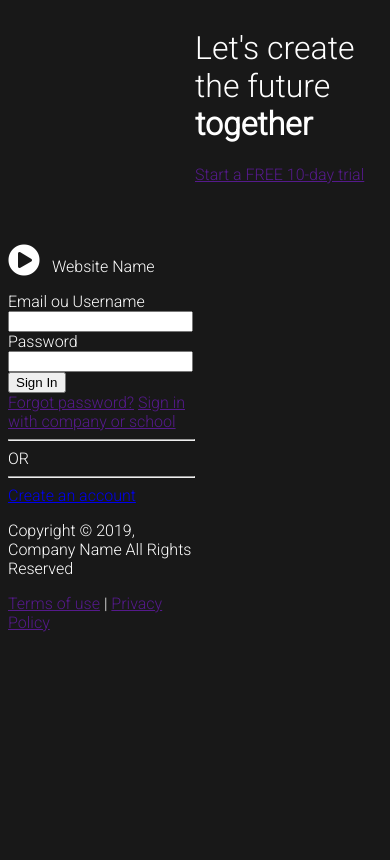
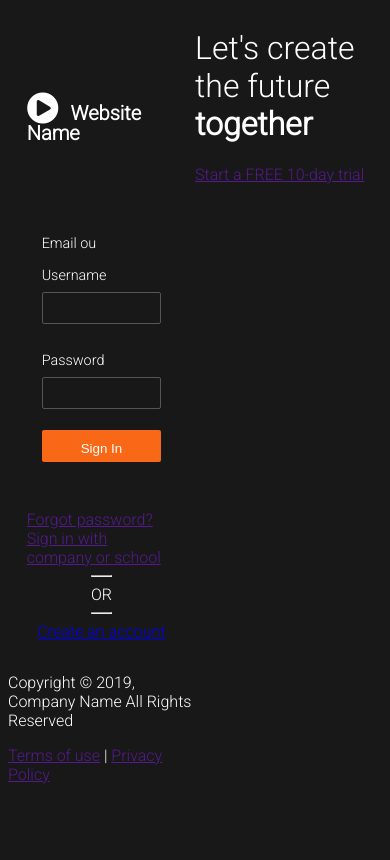
Before and after one commit to AzafoCossa/HTML-CSS-JavaScript, a PHP site: page / in a window 390 px wide. Run offline with PHP 8.4, Linux system fonts and the light colour scheme; some libraries are stand-ins or nearby versions.

Commit message:
Added media querie

```diff
--- a/PluralRight Login page clone/css/style.css
+++ b/PluralRight Login page clone/css/style.css
@@ -1,4 +1,8 @@
 @import url('https://fonts.googleapis.com/css?family=Roboto:300&display=swap');
+
+* {
+    box-sizing: border-box;
+}
 
 body {
     font-family: 'Roboto', sans-serif;
@@ -34,3 +38,76 @@ h6 {
 #right {
     flex: 1;
 }
+
+#sign-in {
+    display: flex;
+    flex-direction: column;
+    justify-content: center;
+    align-items: center;
+    width: 80%;
+    padding-bottom: 1rem;
+}
+
+#sign-in form {
+    width: 80%;
+    padding-bottom: 3rem;
+}
+
+#sign-in .logo {
+    margin-bottom: 8vh;
+}
+
+.logo .site-name {
+    font-size: 20px;
+    font-weight: 900;
+    line-height: 1.2rem;
+}
+
+#sign-in label {
+    font-size: 0.9rem;
+    line-height: 2rem;
+    font-weight: 500;
+}
+
+#sign-in .text-input {
+    margin-bottom: 1.3rem;
+    width: 100%;
+    border-radius: 2px;
+    background: #181818;
+    border: 1px solid #555;
+    color: #ccc;
+    padding: 0.3rem 1rem;
+    line-height: 1.3rem;
+}
+
+/* Buttons */
+#sign-in .btn-primary {
+    width: 100%;
+}
+
+.btn-primary {
+    padding: 0.7rem;
+    height: 2rem;
+    display: block;
+    border: 0;
+    border-radius: 2px;
+    font-weight: 500;
+    background: #f96816;
+    color: #fff;
+    text-decoration: none;
+    cursor: pointer;
+    transition: all 0.5s;
+}
+
+
+
+/* Media Queries */
+@media(min-width:1200px) {
+    #left {
+        flex: 4;
+    }
+
+    #right {
+        flex: 6;
+    }
+}
```
Also changed, not shown: 1 other file.
